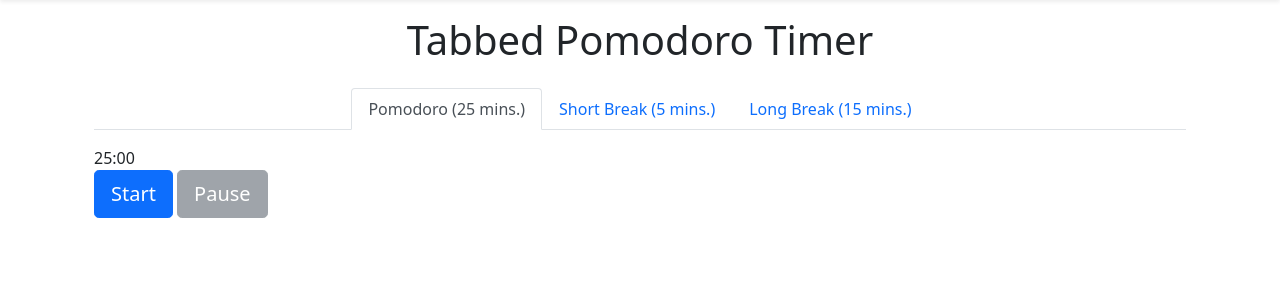
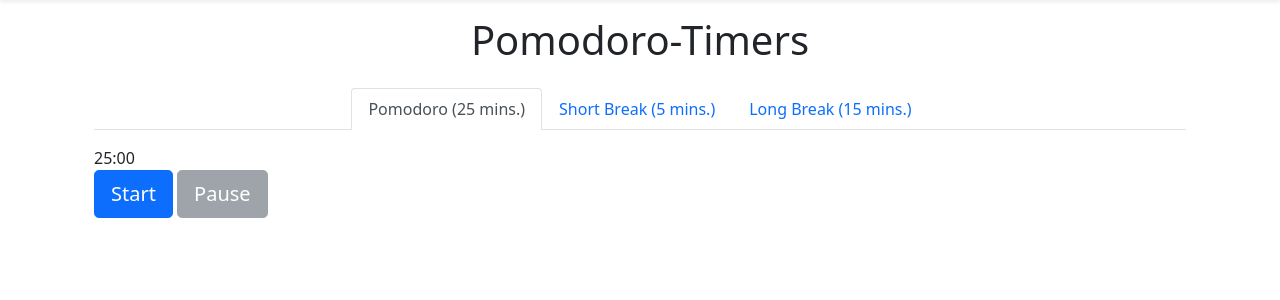
Before and after one commit to konarkm68/aio-productivity, a Flask app: page /pomodoro in a window 1280 px wide. Shown: the part 76-376 px from the top of the page. Run offline with Flask 3, Linux system fonts and the light colour scheme; some libraries are stand-ins or nearby versions.

Commit message:
Sun, May 12, 2024, 2:38 AM +05:30

```diff
--- a/templates/pomodoro.html
+++ b/templates/pomodoro.html
@@ -6,7 +6,7 @@
 
 {% block main %}
 <div class="container mt-3">
-  <h1 class="text-center mb-4">Tabbed Pomodoro Timer</h1>
+  <h1 class="text-center mb-4">Pomodoro-Timers</h1>
   <ul class="nav nav-tabs justify-content-center mb-3">
     <li class="nav-item">
       <a class="nav-link active" data-bs-toggle="tab" href="#pomodoro">Pomodoro (25 mins.)</a>
```
